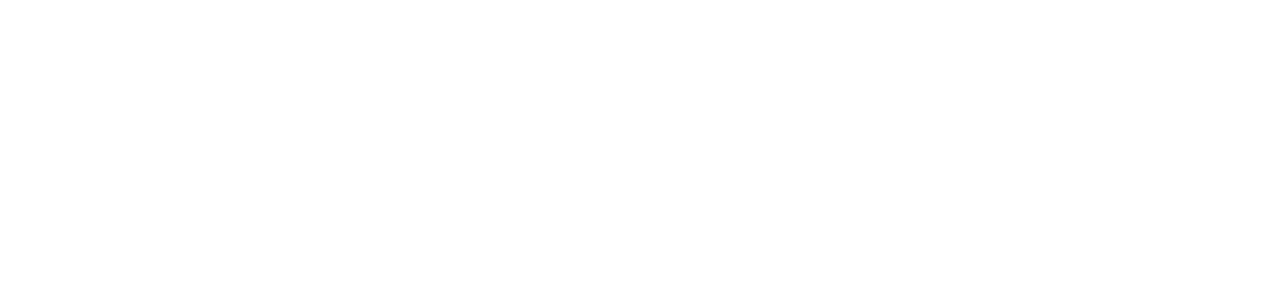
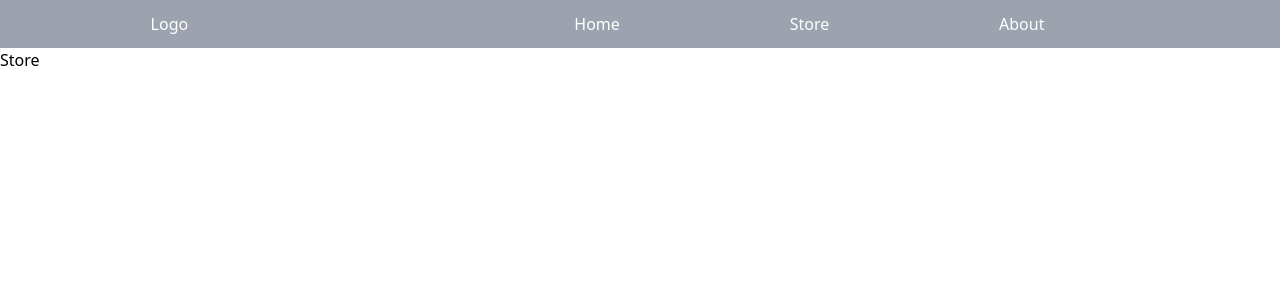
Before and after one commit to sumedh-inamdar/shopping-cart, a React (Create React App) app: page /store in a window 1280 px wide. Shown: the top 300 px of the page. Built offline with nearby package versions, Linux system fonts and the light colour scheme.

Commit message:
Created Home-Store-About routes and components, created navigation bar with basic styling

```diff
--- a/src/App.js
+++ b/src/App.js
@@ -1,5 +1,22 @@
+import { BrowserRouter, Routes, Route } from 'react-router-dom';
+import Nav from './components/Nav';
+import Home from './components/Home';
+import Store from './components/Store';
+import About from './components/About';
+
 function App() {
-  return <div id="app"></div>;
+  return (
+    <div id="app">
+      <BrowserRouter>
+        <Nav />
+        <Routes>
+          <Route path="/" element={<Home />} />
+          <Route path="/store" element={<Store />} />
+          <Route path="/about" element={<About />} />
+        </Routes>
+      </BrowserRouter>
+    </div>
+  );
 }
 
 export default App;
--- /dev/null
+++ b/src/components/About.js
@@ -0,0 +1,5 @@
+import React from 'react';
+
+export default function About() {
+  return <div>About</div>;
+}
--- /dev/null
+++ b/src/components/Home.js
@@ -0,0 +1,5 @@
+import React from 'react';
+
+export default function Home() {
+  return <div>Home</div>;
+}
--- /dev/null
+++ b/src/components/Nav.js
@@ -0,0 +1,21 @@
+import React from 'react';
+import { Link } from 'react-router-dom';
+
+export default function Nav() {
+  return (
+    <nav className="flex justify-around items-center h-12 bg-gray-400 text-white">
+      <h3>Logo</h3>
+      <ul className="flex w-1/2 justify-around items-center list-none">
+        <Link className="navLink" to="/">
+          <li>Home</li>
+        </Link>
+        <Link className="navLink" to="/store">
+          <li>Store</li>
+        </Link>
+        <Link className="navLink" to="/about">
+          <li>About</li>
+        </Link>
+      </ul>
+    </nav>
+  );
+}
--- /dev/null
+++ b/src/components/Store.js
@@ -0,0 +1,5 @@
+import React from 'react';
+
+export default function Store() {
+  return <div>Store</div>;
+}
```
